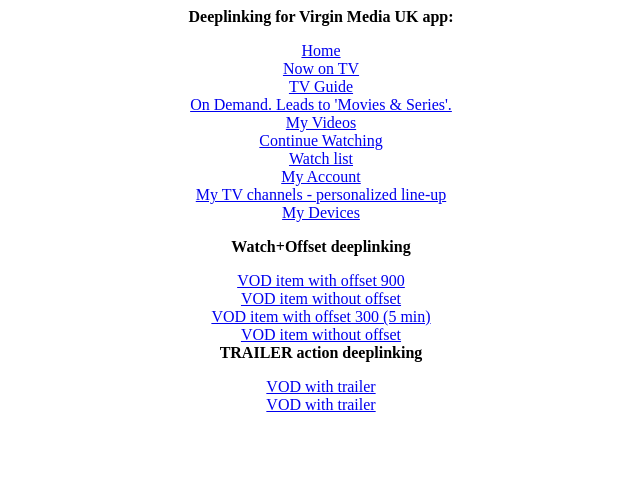
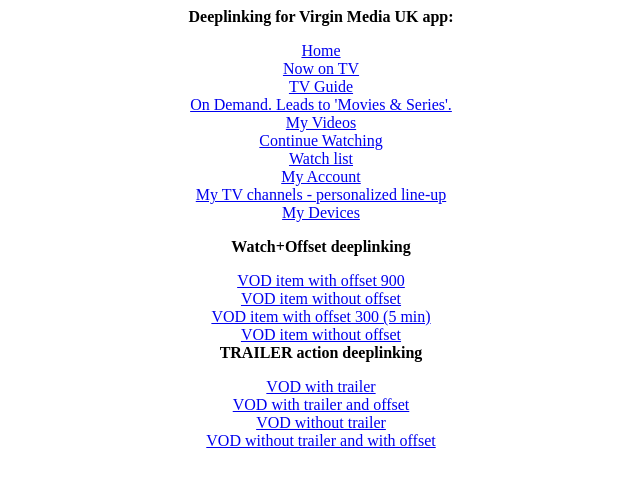
Before and after one commit to blinded-famas/blinded-famas.github.io, a plain HTML site: page index.html in a window 1280 px wide. Shown: the whole page, without its empty margins (319-959 px from the left). Drawn offline with Linux system fonts and the light colour scheme.

Commit message:
Update index.html

```diff
--- a/index.html
+++ b/index.html
@@ -30,8 +30,10 @@
 
 	<b>TRAILER action deeplinking</b><p>
 
-	<a href="https://www.ziggogo.tv/nl/movies-series-xl/vod-asset.html/crid%3A~~2F~~2Fupc.com~~2F37500~~2FAZIA0000000000719615/escape-plan.html#action=watch-trailer">VOD with trailer</a><br>
-	<a href="https://www.ziggogo.tv/nl/movies-series-xl/vod-asset.html/crid%3A~~2F~~2Fupc.com~~2F37500~~2FAZIA0000000000719615/escape-plan.html#action=watch-trailer&offset=30">VOD with trailer</a><br>
+	<a href="https://www.horizon.tv/en/movies-series-xl/vod-asset.html/crid%3A~~2F~~2Fupc.com~~2F37500~~2FAZIA0000000000719615/escape-plan.html#action=watch-trailer">VOD with trailer</a><br>
+	<a href="https://www.horizon.tv/en/movies-series-xl/vod-asset.html/crid%3A~~2F~~2Fupc.com~~2F37500~~2FAZIA0000000000719615/escape-plan.html#action=watch-trailer&offset=30">VOD with trailer and offset</a><br>
+	<a href="https://www.horizon.tv/en/movies-series-xl/vod-asset.html/crid%3A~~2F~~2Fupc.com~~2Fb6ce66a2-e15f-4683-99e8-600e75d6f167/afl-01-pilot-hd/crid%3A~~2F~~2Fupc.com~~2F37500~~2FAZIA0000000000688278/pilot.html#action=watch-trailer">VOD without trailer</a><br>
+	<a href="https://www.horizon.tv/en/movies-series-xl/vod-asset.html/crid%3A~~2F~~2Fupc.com~~2Fb6ce66a2-e15f-4683-99e8-600e75d6f167/afl-01-pilot-hd/crid%3A~~2F~~2Fupc.com~~2F37500~~2FAZIA0000000000688278/pilot.html#action=watch-trailer&offset=30">VOD without trailer and with offset</a><br>
 
 
 
```
